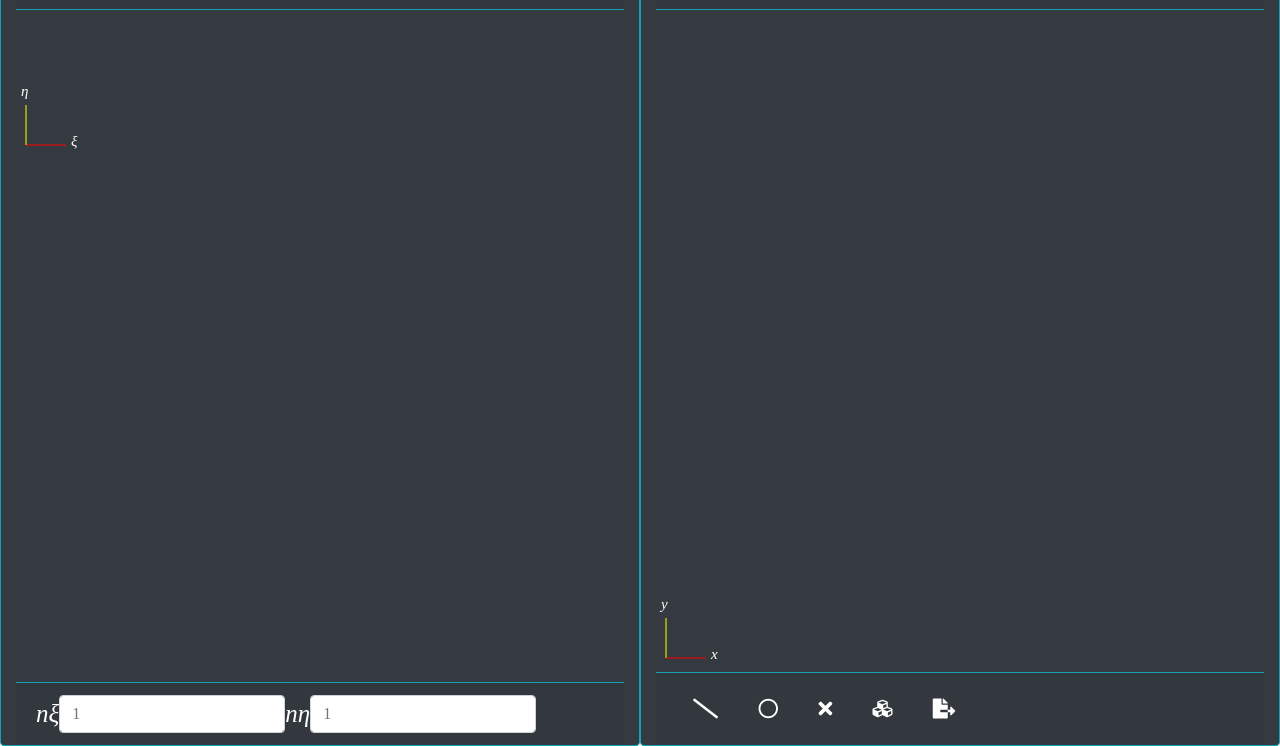
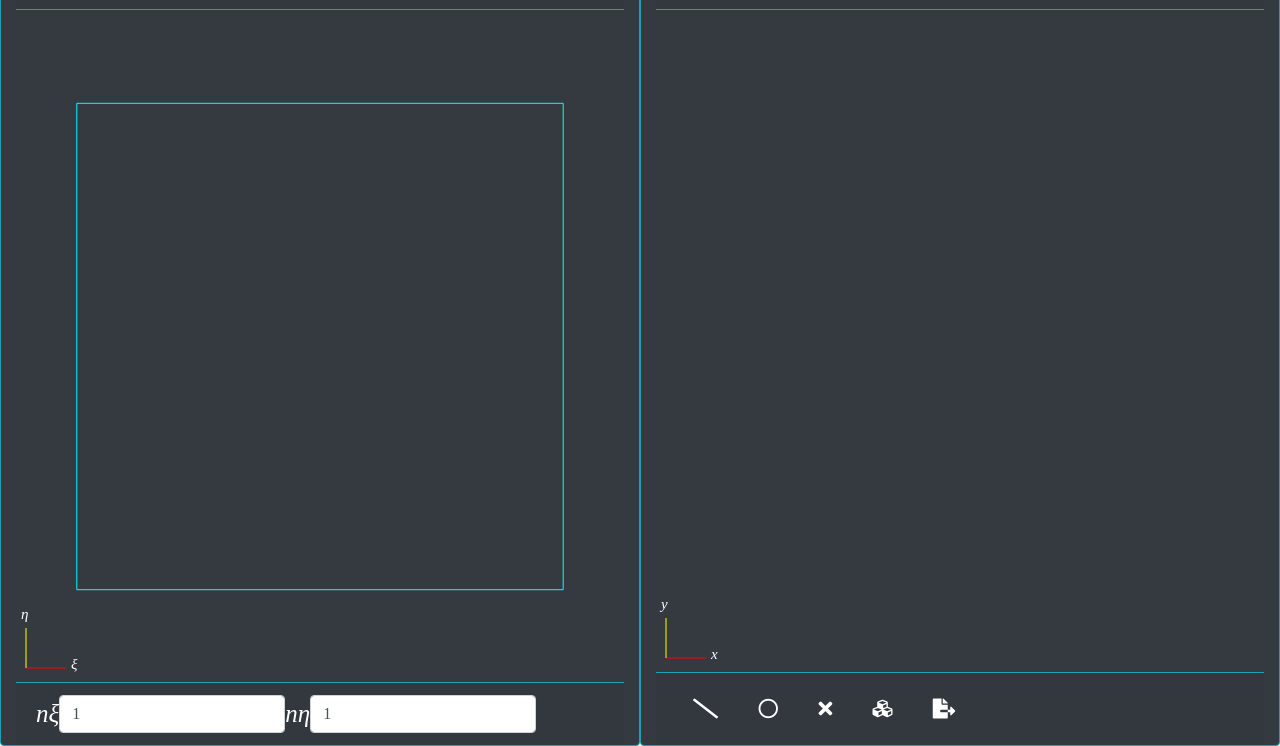
Before and after one commit to PANFACTORY/MappedPAN, a website: page template/index.html in a window 1280 px wide. Shown: the part 54-800 px from the top of the page. Drawn offline with nearby package versions, Linux system fonts and the light colour scheme.

Commit message:
Add xiita mesh

```diff
--- a/template/index.html
+++ b/template/index.html
@@ -18,17 +18,20 @@
       <div class="col-sm-6 card bg-dark border-info">
         <div class="card-header border-info text-white"><div class="font-italic">ξ-η Coordinate</div></div>
         <div class="card-body p-0 m-0">
-          <canvas id="canvas_xiita"></canvas>
+          <div class="canvas-wrapper">
+            <canvas id="canvas_xiita"></canvas>
+            <canvas id="canvas_xiita_coordinate"></canvas>
+          </div>
         </div>
         <div class="card-footer border-info">
           <form class="form-inline">
             <div class="form-group">
-              <label for="inputnxi" class="font-italic text-white">nξ</label>
-              <input type="number" class="form-control" id="inputnxi" placeholder=1 min=1 required>
+              <label for="input_nxi" class="font-italic text-white">nξ</label>
+              <input type="number" class="form-control" id="input_nxi" placeholder=1 min=1 required>
             </div>
             <div class="form-group">
-              <label for="inputnita" class="font-italic text-white">nη</label>
-              <input type="number" class="form-control" id="inputnita" placeholder=1 min=1 required>
+              <label for="input_nita" class="font-italic text-white">nη</label>
+              <input type="number" class="form-control" id="input_nita" placeholder=1 min=1 required>
             </div>
           </form>
         </div>
--- a/template/modules.js
+++ b/template/modules.js
@@ -208,8 +208,44 @@ function drawcoordinate(_canvas, _ctx, _axis0, _axis1){
 
 
 //********************ξη座標系********************
-const canvas_xiita = document.getElementById('canvas_xiita');       //  ξη座標系の作図用canvas
-const ctx_xiita = canvas_xiita.getContext('2d');                    //  ξη座標系の作図用canvasのcontext
+const canvas_xiita = document.getElementById('canvas_xiita');                           //  ξη座標系の作図用canvas
+const ctx_xiita = canvas_xiita.getContext('2d');                                        //  ξη座標系の作図用canvasのcontext
+const canvas_xiita_coordinate = document.getElementById('canvas_xiita_coordinate');     //  ξη座標系の座標軸用canvas
+const ctx_xiita_coordinate = canvas_xiita_coordinate.getContext('2d');                  //  ξη座標系の座標軸用canvasのcontext
+
+const input_nxi = document.getElementById('input_nxi');
+const input_nita = document.getElementById('input_nita');
+
+
+function drawxiitamesh(){
+    //----------Initialize container----------
+    if(Number(input_nxi.value) == 0){
+        input_nxi.value = 1;
+    }
+    if(Number(input_nita.value) == 0){
+        input_nita.value = 1;
+    }
+    ctx_xiita.clearRect(0, 0, canvas_xiita.width, canvas_xiita.height);
+
+    //----------Draw mesh----------
+    var delta = 0.8*Math.min(canvas_xiita.width/Number(input_nxi.value), canvas_xiita.height/Number(input_nita.value));
+    var offsetxi = 0.5*(canvas_xiita.width - delta*Number(input_nxi.value));
+    var offsetita = 0.5*(canvas_xiita.height - delta*Number(input_nita.value));
+
+    ctx_xiita.strokeStyle = "aqua";
+    ctx_xiita.lineWidth = 1;
+    ctx_xiita.beginPath();
+
+    for(var v = 0; v < Number(input_nxi.value) + 1; v++){
+        ctx_xiita.moveTo(v*delta + offsetxi, offsetita);
+        ctx_xiita.lineTo(v*delta + offsetxi, Number(input_nita.value)*delta + offsetita);
+    }
+    for(var v = 0; v < Number(input_nita.value) + 1; v++){
+        ctx_xiita.moveTo(offsetxi, v*delta + offsetita);
+        ctx_xiita.lineTo(Number(input_nxi.value)*delta + offsetxi, v*delta + offsetita);
+    }
+    ctx_xiita.stroke();
+}
 
 
 
@@ -414,20 +450,28 @@ function meshing(_edown){
         }
     }
 
-    //----------閉曲線か確認----------
+
     if(isneedcheck) {
+        var isclosedpath = true;
+        ctx_xy_tmp.clearRect(0, 0, canvas_xy_tmp.width, canvas_xy_tmp.height);
+        for(var element of paths){
+            element.Draw(ctx_xy_tmp, "lime", 3);
+        }
+
+        //----------閉曲線か確認----------
         for(var i = 0; i < paths.length; i++){
             if(paths[i].p1 != paths[(i + 1)%paths.length].p0){
+                isclosedpath = false;
                 ctx_xy_tmp.clearRect(0, 0, canvas_xy_tmp.width, canvas_xy_tmp.height);
                 for(var element of paths){
                     element.Draw(ctx_xy_tmp, "red", 3);
                 }
-            } else {
-                ctx_xy_tmp.clearRect(0, 0, canvas_xy_tmp.width, canvas_xy_tmp.height);
-                for(var element of paths){
-                    element.Draw(ctx_xy_tmp, "lime", 3);
-                }
             }
+        }
+
+        //----------閉曲線ならメッシュを生成----------
+        if(isclosedpath) {
+            console.log("meshing!");
         }
     }
 }
@@ -458,7 +502,9 @@ function initializeButton(){
 
 function initializeCanvas(){
     //----------ξη座標系----------
-    drawcoordinate(canvas_xiita, ctx_xiita, "ξ", "η");
+    drawcoordinate(canvas_xiita_coordinate, ctx_xiita_coordinate, "ξ", "η");
+
+    drawxiitamesh();
 
     //----------xy座標系----------
     drawcoordinate(canvas_xy_coordinate, ctx_xy_coordinate, "x", "y");
@@ -539,8 +585,30 @@ function resizewindow(){
     canvas_xy_tmp.width = canvas_xy.width;
     canvas_xy_tmp.height = canvas_xy.height;
 
+    canvas_xiita.width = document.getElementById('canvas_xiita').parentNode.parentNode.clientWidth;
+    canvas_xiita.height = document.getElementById('canvas_xiita').parentNode.parentNode.clientHeight;
+
+    canvas_xiita_coordinate.width = canvas_xiita.width;
+    canvas_xiita_coordinate.height = canvas_xiita.height;
+
     initializeCanvas();
 }
 
 
 resizewindow();
+
+
+
+
+
+//********************インプットフォームイベント********************
+input_nxi.addEventListener('change', drawxiitamesh);
+input_nita.addEventListener('change', drawxiitamesh);
+
+
+
+
+//********************メッシング関数********************
+function mappedmeshing(){
+
+}
```
